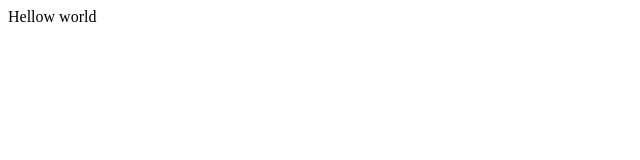
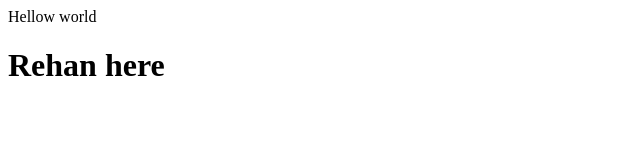
Before and after one commit to rehan-03238/first-repo, a plain HTML site: page index.html in a window 1280 px wide. Shown: the whole page, without its empty margins (0-640 px from the left). Drawn offline with Linux system fonts and the light colour scheme.

Commit message:
Add new headding

```diff
--- a/index.html
+++ b/index.html
@@ -1 +1,2 @@
 <p>Hellow world</p>
+<h1>Rehan here</h1>
```
